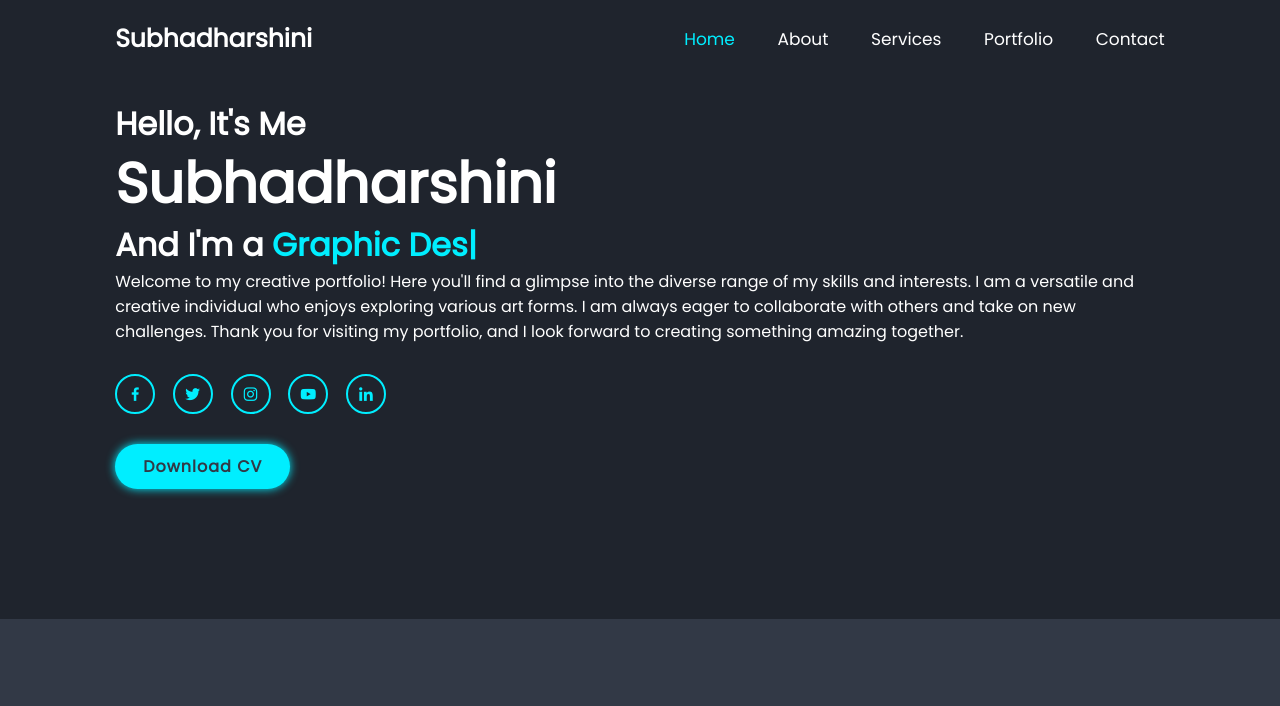
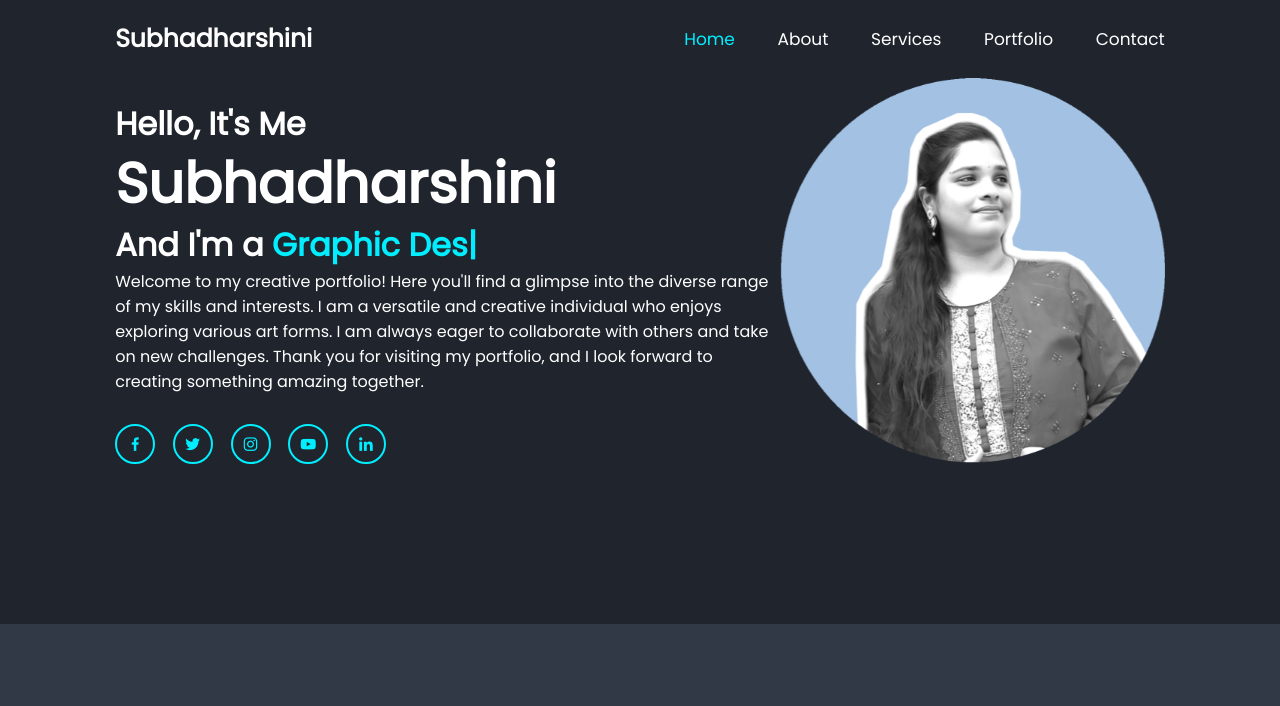
Before and after one commit to subhadharshini-git/subha-portfolio, a plain HTML site: page index.html in a window 1280 px wide. Shown: the top 706 px of the page. Drawn offline with nearby package versions, Linux system fonts and the light colour scheme.

Commit message:
portfolio

```diff
--- a/css/styles.css
+++ b/css/styles.css
@@ -106,7 +106,7 @@ span {
 }
 
 .home-img img {
-    width: 35vw;
+    width: 30vw;
     animation: floatImage 4s ease-in-out infinite;
 }
 
--- a/index.html
+++ b/index.html
@@ -58,11 +58,11 @@
           <a href="#"><i class="bx bxl-youtube"></i></a>
           <a href="#"><i class="bx bxl-linkedin"></i></a>
         </div>
-        <a href="assets/cv.pdf" class="btn">Download CV</a>
+        <!-- <a href="assets/cv.pdf" class="btn">Download CV</a> -->
       </div>
 
       <div class="home-img">
-        <!-- <img src="images/profile.png" alt="" /> -->
+        <img src="images/profile2.png" alt="" />
       </div>
     </section>
 
@@ -193,7 +193,7 @@
     <section class="contact" id="contact">
       <h2 class="heading">Contact <span>Me!</span></h2>
 
-      <form action="mailto:subha@gmail.com" method="post" enctype="text/plain">
+      <form action="mailto:subhasubramani017@gmail.com" method="post" enctype="text/plain">
         <div class="input-box">
           <input type="text" placeholder="Full Name" />
           <input type="email" placeholder="Email Address" />
```
Also changed, not shown: images/profile2.png (added).
